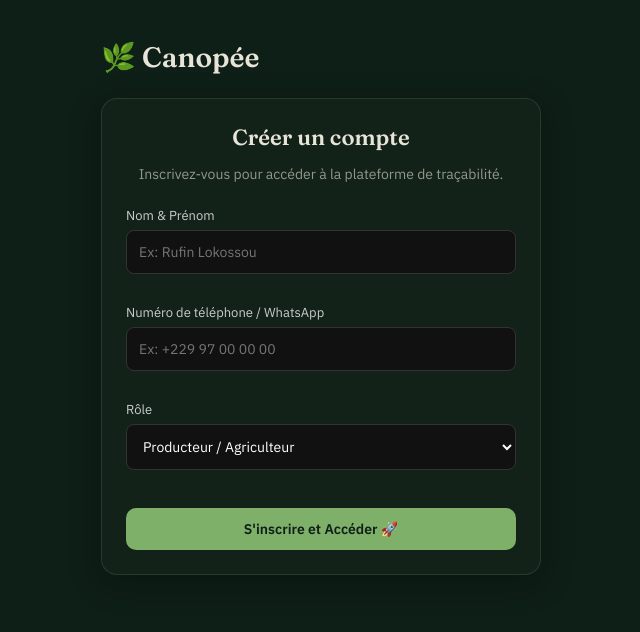
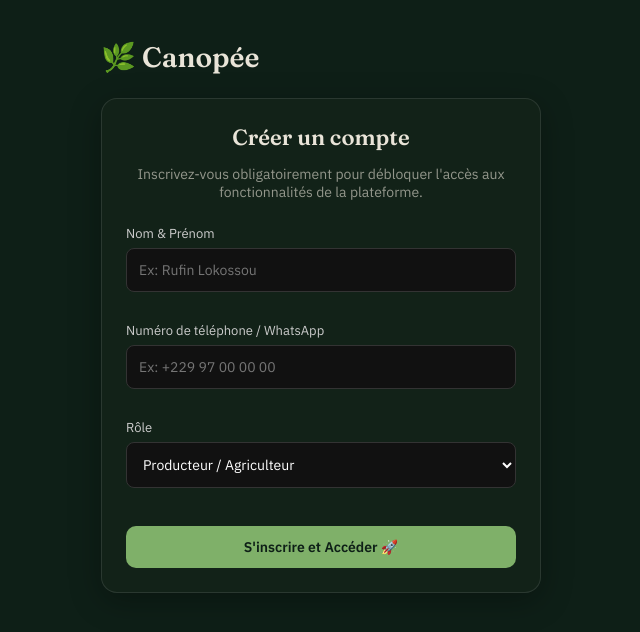
Before and after one commit to lokossoujudicael00-bot/canopee-app, a Next.js app: page / in a window 1280 px wide. Shown: the top 632 px of the page, without its empty margins (319-959 px from the left). Built offline with nearby package versions, Linux system fonts and the light colour scheme.

Commit message:
Update page.js

```diff
--- a/app/page.js
+++ b/app/page.js
@@ -1,6 +1,30 @@
-import Link from 'next/link';
+'use client';
+
+import { useState } from 'react';
+import { useRouter } from 'next/navigation';
 
 export default function Home() {
+  const router = useRouter();
+  const [formData, setFormData] = useState({
+    nom: '',
+    telephone: '',
+    role: 'Producteur / Agriculteur'
+  });
+
+  const handleSubmit = (e) => {
+    e.preventDefault();
+    if (!formData.nom || !formData.telephone) {
+      alert("Veuillez remplir votre nom et votre numéro de téléphone.");
+      return;
+    }
+
+    // Sauvegarde la session dans le navigateur
+    localStorage.setItem('user_session', JSON.stringify(formData));
+
+    // Redirige vers la page d'accueil avec les fonctionnalités
+    router.push('/accueil');
+  };
+
   return (
     <div className="container" style={{ maxWidth: 480, margin: "40px auto", padding: "0 20px" }}>
       <div className="top-nav" style={{ padding: 0, border: "none", marginBottom: 24, textAlign: "center" }}>
@@ -16,15 +40,18 @@ export default function Home() {
       }}>
         <h1 style={{ fontSize: 22, textAlign: "center", marginBottom: 8 }}>Créer un compte</h1>
         <p style={{ color: "rgba(233,228,216,0.6)", fontSize: 14, textAlign: "center", marginBottom: 24 }}>
-          Inscrivez-vous pour accéder à la plateforme de traçabilité.
+          Inscrivez-vous obligatoirement pour débloquer l'accès aux fonctionnalités de la plateforme.
         </p>
 
-        <form style={{ display: "flex", flexDirection: "column", gap: 16 }}>
+        <form onSubmit={handleSubmit} style={{ display: "flex", flexDirection: "column", gap: 16 }}>
           <div>
             <label style={{ display: "block", fontSize: 13, marginBottom: 6, color: "#ccc" }}>Nom & Prénom</label>
             <input
               type="text"
+              required
               placeholder="Ex: Rufin Lokossou"
+              value={formData.nom}
+              onChange={(e) => setFormData({ ...formData, nom: e.target.value })}
               style={{
                 width: "100%",
                 padding: "12px",
@@ -41,7 +68,10 @@ export default function Home() {
             <label style={{ display: "block", fontSize: 13, marginBottom: 6, color: "#ccc" }}>Numéro de téléphone / WhatsApp</label>
             <input
               type="tel"
+              required
               placeholder="Ex: +229 97 00 00 00"
+              value={formData.telephone}
+              onChange={(e) => setFormData({ ...formData, telephone: e.target.value })}
               style={{
                 width: "100%",
                 padding: "12px",
@@ -57,6 +87,8 @@ export default function Home() {
           <div>
             <label style={{ display: "block", fontSize: 13, marginBottom: 6, color: "#ccc" }}>Rôle</label>
             <select
+              value={formData.role}
+              onChange={(e) => setFormData({ ...formData, role: e.target.value })}
               style={{
                 width: "100%",
                 padding: "12px",
@@ -73,19 +105,19 @@ export default function Home() {
             </select>
           </div>
 
-          <Link
-            href="/dashboard"
+          <button
+            type="submit"
             className="btn"
             style={{
-              textDecoration: "none",
-              textAlign: "center",
               marginTop: 8,
               padding: "12px",
-              fontWeight: "bold"
+              fontWeight: "bold",
+              width: "100%",
+              cursor: "pointer"
             }}
           >
             S'inscrire et Accéder 🚀
-          </Link>
+          </button>
         </form>
       </div>
     </div>
```
